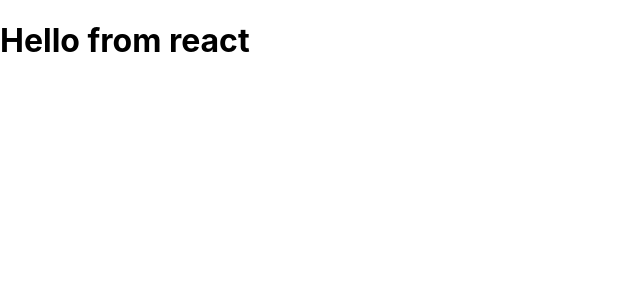
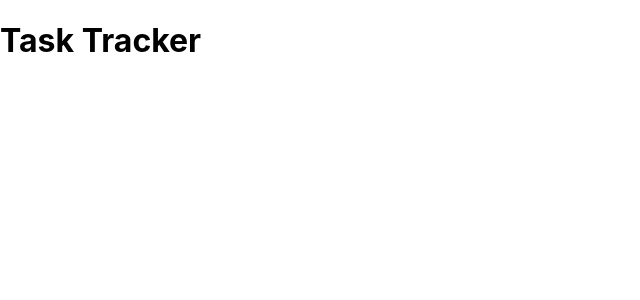
Before and after one commit to vmussato/react-task-tracker, a React (Create React App) app: page / in a window 1280 px wide. Shown: the top 300 px of the page, without its empty margins (0-640 px from the left). Built offline with nearby package versions, Linux system fonts and the light colour scheme.

Commit message:
Header component

```diff
--- a/src/App.js
+++ b/src/App.js
@@ -1,9 +1,10 @@
+import Header from './components/Header'
 
 function App() {
 
   return (
     <div className='container'>
-      <h1>Hello from react</h1>
+      <Header />
     </div>
   );
 }
--- /dev/null
+++ b/src/components/Header.js
@@ -0,0 +1,9 @@
+const Header = () => {
+  return (
+    <header>
+      <h1>Task Tracker</h1>
+    </header>
+  )
+}
+
+export default Header
```
